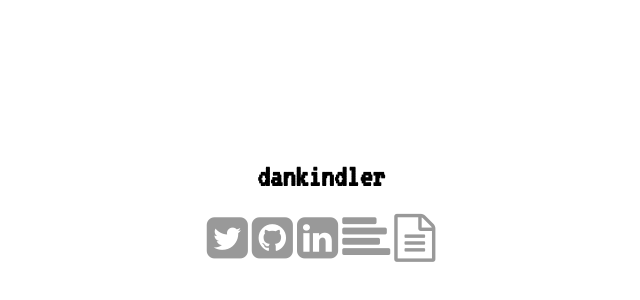
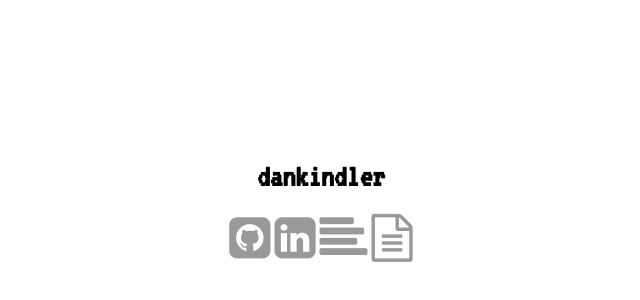
Before and after one commit to dkindler/dkindler.github.io, a plain HTML site: page index.html in a window 1280 px wide. Shown: the part 200-500 px from the top of the page, without its empty margins (319-959 px from the left). Drawn offline with Linux system fonts and the light colour scheme.

Commit message:
Remove Twitter

```diff
--- a/index.html
+++ b/index.html
@@ -12,7 +12,6 @@
 	<div class="main">
 		<h1>dankindler</h1>
 		<center>
-			<a href="http://www.twitter.com/dkndlr"><i class="fa fa-twitter-square fa-3x icon faa-float animated-hover" id="twitter"></i></a>
 			<a href="http://github.com/dkindler"><i class="fa fa-github-square fa-3x icon faa-float animated-hover" id="github"></i></a>
 			<a href="https://www.linkedin.com/profile/view?id=291781475"><i class="fa fa-linkedin-square fa-3x icon faa-float animated-hover" id="linkedin"></i></a>
 			<a href="https://talkdialog.com"><i class="fa fa-align-left fa-3x icon faa-float animated-hover" id="dialog"></i></a>
```
